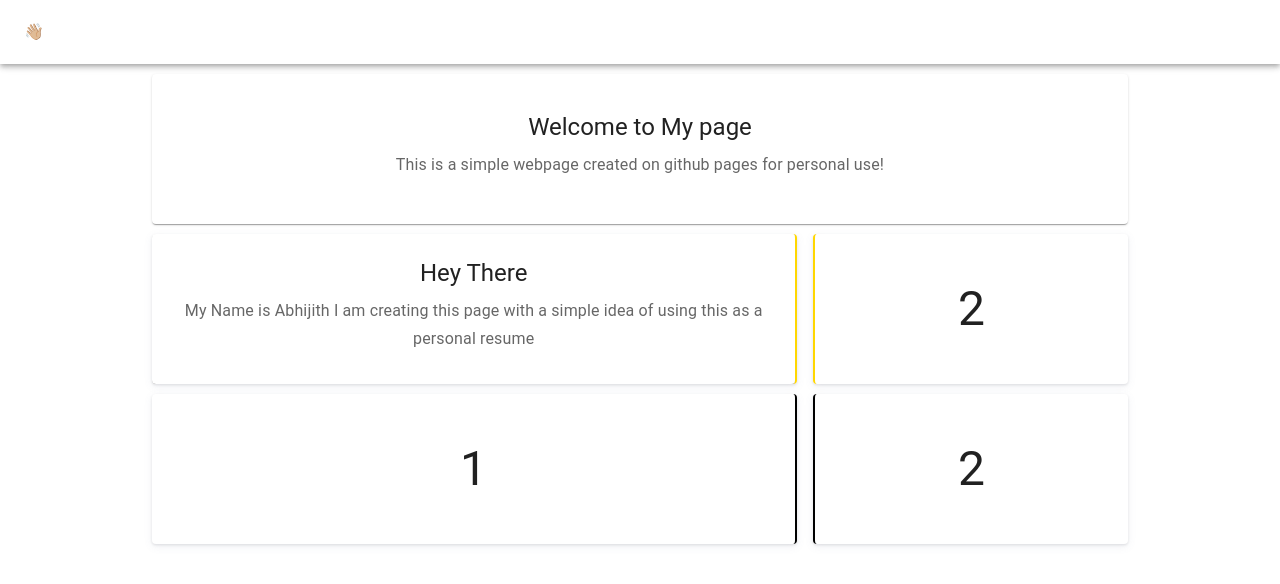
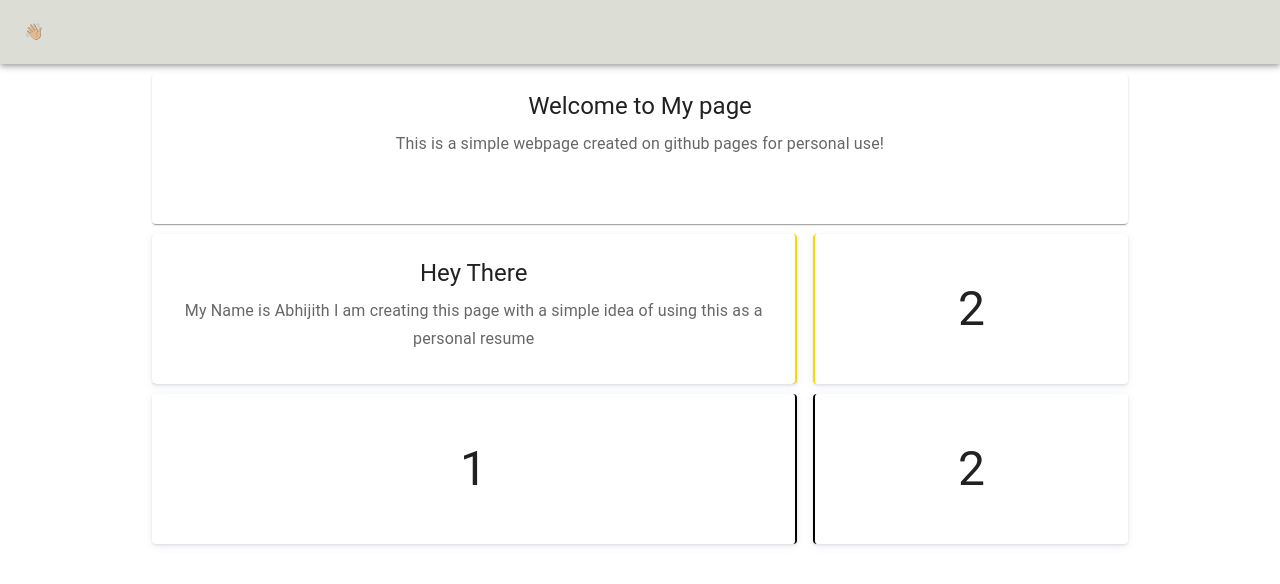
Before and after one commit to eabhijith/personal, a React (Create React App) app: page / in a window 1280 px wide. Shown: the top 584 px of the page. Built offline with nearby package versions, Linux system fonts and the light colour scheme.

Commit message:
updated changes

```diff
--- a/src/Components/Banner/Banner.css
+++ b/src/Components/Banner/Banner.css
@@ -6,6 +6,8 @@
     grid-gap: 1rem;
     grid-template-columns: repeat(auto-fit, minmax(150px, 1fr));
     grid-auto-rows: 150px;
+    align-content: space-around;
+    /* background: #ebebe762; */
     /* background: linear-gradient(230deg, #e9eae30c 2.7%, #e4dfdf0c 100%); */
     /* background: r#848484ed; */
     /* border: 1px solid red; */
@@ -22,6 +24,7 @@
         align-items: center;
         /* background: #a4a88f62; */
         font-size: 3rem;
+        /* background: #ebebe762; */
         /* color: #fff; */
         box-shadow: rgba(103, 119, 156, 0.1) 0px 0.15rem 0.5rem, rgba(2, 8, 20, 0.1) 0px 0.075rem 0.175rem;
         height: 100%;
@@ -53,10 +56,12 @@
 @media screen and (min-width : 600px) {
     .item-long {
         grid-column: span 2/ auto;
+
     }
 }
 
 .item:hover {
+    background: #a4a88f62;
     transform: translateY(-2px) scale(1.1);
     box-shadow: rgba(2, 8, 20, 0.1) 0px 0.35em 1.175em, rgba(2, 8, 20, 0.08) 0px 0.175em 0.5em;
 }
--- a/src/Components/Banner/Banner.tsx
+++ b/src/Components/Banner/Banner.tsx
@@ -4,6 +4,7 @@ import  "./Banner.css";
 
 import Card from '@mui/material/Card';
 import CardContent from '@mui/material/CardContent';
+
 import Typography from '@mui/material/Typography';
 
 interface BannerProps {
@@ -22,14 +23,12 @@ export default class  Banner extends Component<BannerProps,BannerState> {
     public readonly state: BannerState = {
 	  }
 
-
-
     public render(): JSX.Element {
       return (
           <div>
 
             <div className='container'>
-                  <Card className='item'>
+                  <Card >
       <CardContent>
         <Typography gutterBottom variant="h5" align="center" component="div">
           Welcome to My page
@@ -43,7 +42,7 @@ export default class  Banner extends Component<BannerProps,BannerState> {
 
             <div className='container'>
                 <div className='item item-long right-border-gold hoverblue'>
-                  <Card className='item'>
+                  <Card className='item' >
       <CardContent>
         <Typography gutterBottom variant="h5" align="center" component="div">
           Hey There
@@ -61,7 +60,6 @@ export default class  Banner extends Component<BannerProps,BannerState> {
                 <div className='item item-long right-border-black hoverblue'>1</div>
                 <div className='item left-border-black hoverblue'>2</div>
             </div>
-
           </div>
       );
     }
--- a/src/Components/Navbar/Navbar.tsx
+++ b/src/Components/Navbar/Navbar.tsx
@@ -7,7 +7,9 @@ import Container from "@mui/material/Container";
 const Navbar = () => {
 
   return (
-    <AppBar position="static" style={{background:'rgba(247,250,252,var(--bg-opacity))'}}>
+    // <AppBar position="static" style={{background:'rgba(247,250,252,var(--bg-opacity))'}}>
+    <AppBar position="static" style={{backgroundColor: "#a4a88f62"}}>
+
       <Container maxWidth="xl">
         <Toolbar disableGutters>
           👋🏼
```
